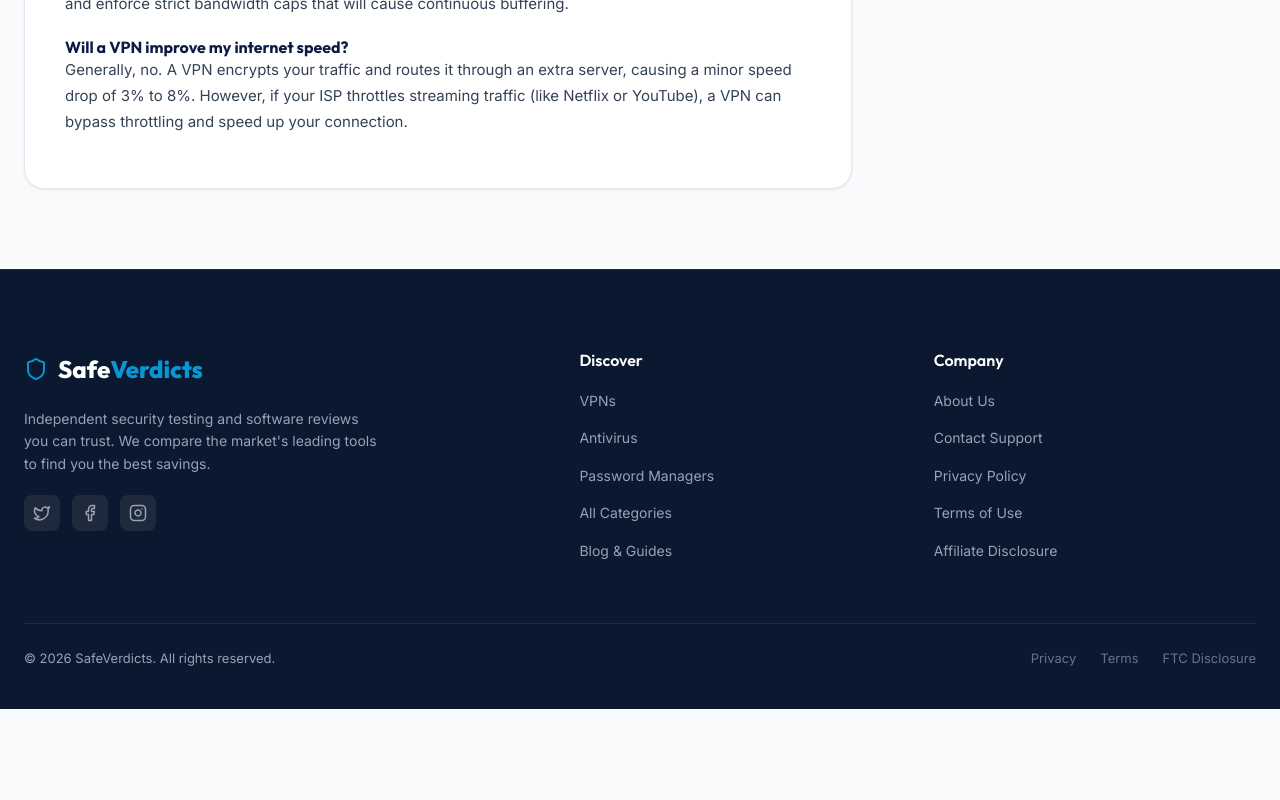
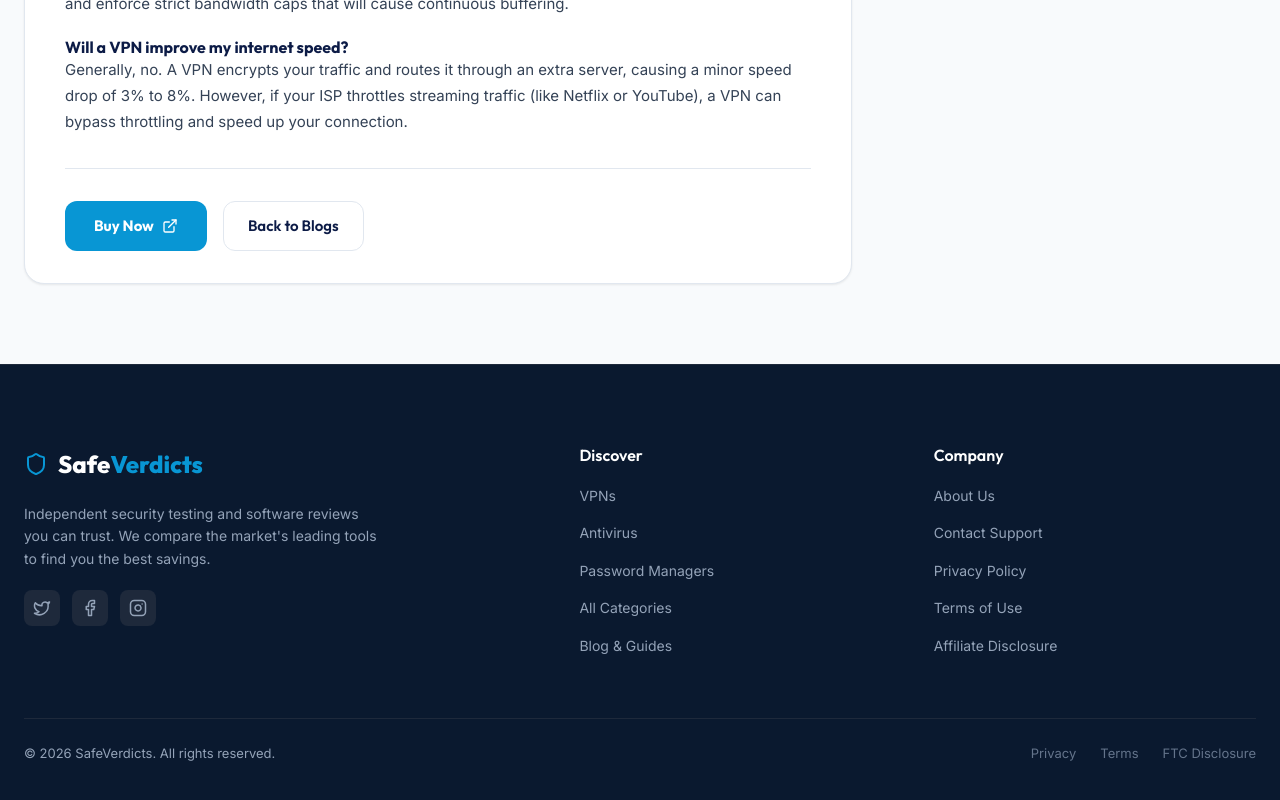
Before and after one commit to codershiveinterns-cloud/SafeVerdicts, a React (Vite) app: page /blog/best-vpn-streaming-2026 in a window 1280 px wide. Shown: the part 2655-3455 px from the top of the page. Before the commit the page ends 3364 px from the top, so only its background shows below. Built offline with nearby package versions, Linux system fonts and the light colour scheme.

Commit message:
Add Buy Now and Back to Blogs action buttons to bottom of blog posts

```diff
--- a/src/pages/BlogPost.jsx
+++ b/src/pages/BlogPost.jsx
@@ -251,6 +251,23 @@ export default function BlogPost() {
           </div>
           <div className="post-body-wrapper">
             <MarkdownRenderer content={post.content} />
+
+            <div className="post-footer-actions">
+              <hr className="post-hr" />
+              <div className="post-footer-buttons">
+                <a
+                  href={post.slug === 'wisecare-365-pro-all-in-one-windows' ? 'https://www.wisecleaner.com/' : (wiseCleanerDeal?.affiliateUrl || 'https://www.wisecleaner.com/')}
+                  target="_blank"
+                  rel="noopener noreferrer sponsored"
+                  className="btn btn-primary post-footer-buy-btn"
+                >
+                  Buy Now <ExternalLink size={16} />
+                </a>
+                <Link to="/blog" className="btn btn-secondary post-footer-back-btn">
+                  Back to Blogs
+                </Link>
+              </div>
+            </div>
           </div>
         </article>
 
@@ -906,6 +923,37 @@ export default function BlogPost() {
           margin: 24px 0;
         }
 
+        .post-footer-actions {
+          margin-top: 32px;
+        }
+
+        .post-footer-buttons {
+          display: flex;
+          align-items: center;
+          gap: 16px;
+          flex-wrap: wrap;
+          padding-top: 8px;
+        }
+
+        .post-footer-buy-btn {
+          padding: 12px 28px;
+          font-size: 15px;
+          font-weight: 700;
+          border-radius: var(--radius-md);
+          display: inline-flex;
+          align-items: center;
+          gap: 8px;
+        }
+
+        .post-footer-back-btn {
+          padding: 12px 24px;
+          font-size: 15px;
+          font-weight: 600;
+          border-radius: var(--radius-md);
+          display: inline-flex;
+          align-items: center;
+        }
+
         /* Top Banner Ad Placement Slot */
         .top-ad-placement-slot {
           padding: 16px;
```
